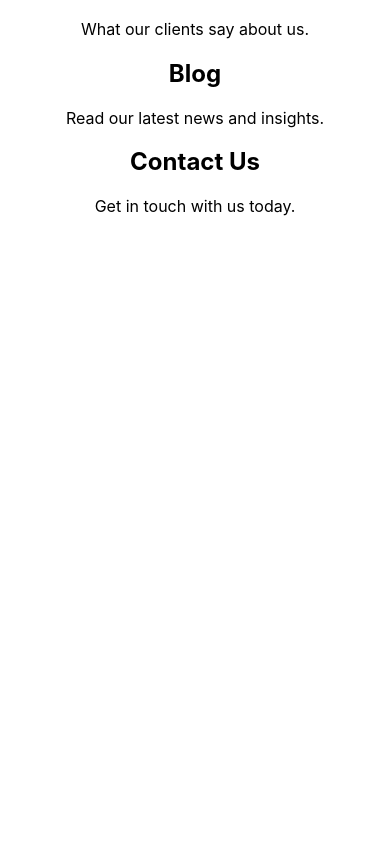
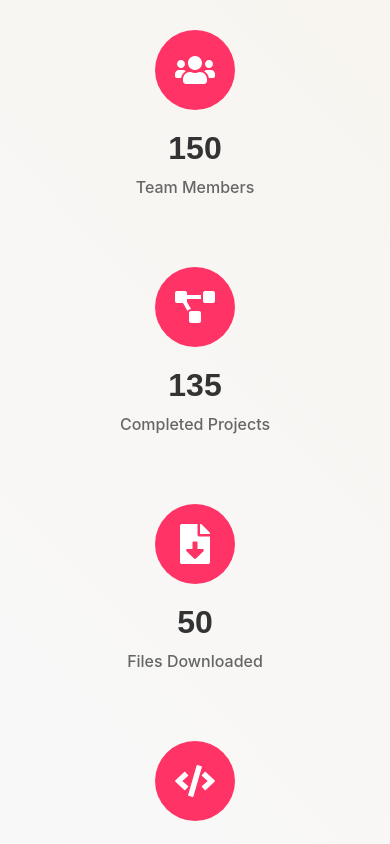
Before and after one commit to YoussefGad97/Fokir2, a React (Create React App) app: page / in a window 390 px wide. Shown: the part 7420-8264 px from the top of the page. Before the commit the page ends 7652 px from the top, so only its background shows below. Built offline with nearby package versions, Linux system fonts and the light colour scheme.

Commit message:
added Counter banner After Portfolio Section

```diff
--- a/src/pages/Home.js
+++ b/src/pages/Home.js
@@ -1,4 +1,4 @@
-import React, { useState } from "react";
+import React, { useState, useEffect } from "react";
 import "../styles/Home.scss";
 import profile from "../assets/images/about/profile.jpg";
 import project1 from "../assets/images/portfolio/1.jpg";
@@ -20,6 +20,10 @@ import {
   FaMobileAlt,
   FaCube,
   FaTools,
+  FaUsers,
+  FaProjectDiagram,
+  FaFileDownload,
+  FaCode
 } from "react-icons/fa";
 
 const Home = () => {
@@ -44,6 +48,54 @@ const Home = () => {
   const filteredItems = activeFilter === 'all'
     ? portfolioItems
     : portfolioItems.filter(item => item.category === activeFilter);
+
+  const counterData = [
+    { icon: <FaUsers />, count: 150, title: "Team Members" },
+    { icon: <FaProjectDiagram />, count: 135, title: "Completed Projects" },
+    { icon: <FaFileDownload />, count: 50, title: "Files Downloaded" },
+    { icon: <FaCode />, count: 500, title: "Lines of Code" }
+  ];
+
+  useEffect(() => {
+    const observer = new IntersectionObserver((entries) => {
+      entries.forEach(entry => {
+        if (entry.isIntersecting) {
+          const counters = entry.target.querySelectorAll('.counter-number');
+          counters.forEach(counter => {
+            const target = parseInt(counter.getAttribute('data-count'));
+            let current = 0;
+            const increment = target / 100;
+            const duration = 2000; // 2 seconds
+            const stepTime = duration / 100;
+
+            const updateCounter = () => {
+              current += increment;
+              if (current < target) {
+                counter.textContent = Math.round(current);
+                setTimeout(updateCounter, stepTime);
+              } else {
+                counter.textContent = target;
+              }
+            };
+
+            updateCounter();
+          });
+          observer.unobserve(entry.target);
+        }
+      });
+    }, { threshold: 0.5 });
+
+    const counterSection = document.querySelector('.counter-banner');
+    if (counterSection) {
+      observer.observe(counterSection);
+    }
+
+    return () => {
+      if (counterSection) {
+        observer.unobserve(counterSection);
+      }
+    };
+  }, []);
 
   return (
     <div className="home">
@@ -240,6 +292,26 @@ const Home = () => {
         </div>
       </section>
 
+      <section className="counter-banner">
+        <div className="container">
+          <div className="counter-grid">
+            {counterData.map((item, index) => (
+              <div key={index} className="counter-item">
+                <div className="counter-icon">
+                  {item.icon}
+                </div>
+                <div className="counter-number" data-count={item.count}>
+                  0
+                </div>
+                <div className="counter-title">
+                  {item.title}
+                </div>
+              </div>
+            ))}
+          </div>
+        </div>
+      </section>
+
       <section id="testimonial" className="section">
         <div className="container">
           <h2>Testimonials</h2>
--- a/src/styles/Home.scss
+++ b/src/styles/Home.scss
@@ -657,3 +657,112 @@
     }
   }
 }
+
+.counter-banner {
+  padding: 80px 0;
+  background-color: #f8f9fa;
+  position: relative;
+  overflow: hidden;
+
+  &::before {
+    content: '';
+    position: absolute;
+    top: 0;
+    left: 0;
+    width: 100%;
+    height: 100%;
+    background: linear-gradient(45deg, rgba(250, 248, 249, 0.1), rgba(255, 167, 51, 0.05));
+    z-index: 1;
+  }
+
+  .container {
+    position: relative;
+    z-index: 2;
+    max-width: 1200px;
+    margin: 0 auto;
+    padding: 0 20px;
+  }
+
+  .counter-grid {
+    display: grid;
+    grid-template-columns: repeat(4, 1fr);
+    gap: 30px;
+    text-align: center;
+  }
+
+  .counter-item {
+    padding: 20px;
+    transition: transform 0.3s ease;
+
+    &:hover {
+      transform: translateY(-5px);
+    }
+
+    .counter-icon {
+      width: 80px;
+      height: 80px;
+      background: #ff3366;
+      border-radius: 50%;
+      display: flex;
+      align-items: center;
+      justify-content: center;
+      margin: 0 auto 20px;
+      color: #fff;
+      font-size: 2rem;
+      transition: all 0.3s ease;
+
+      svg {
+        width: 40px;
+        height: 40px;
+      }
+    }
+
+    .counter-number {
+      font-size: 2.5rem;
+      font-weight: 700;
+      color: #333;
+      margin-bottom: 10px;
+      font-family: 'Poppins', sans-serif;
+    }
+
+    .counter-title {
+      font-size: 1.1rem;
+      color: #666;
+      font-weight: 500;
+    }
+
+    &:hover .counter-icon {
+      transform: rotateY(360deg);
+      background: #333;
+    }
+  }
+}
+
+// Add responsive styles for counter banner
+@media (max-width: 992px) {
+  .counter-banner {
+    .counter-grid {
+      grid-template-columns: repeat(2, 1fr);
+    }
+  }
+}
+
+@media (max-width: 576px) {
+  .counter-banner {
+    padding: 60px 0;
+
+    .counter-grid {
+      grid-template-columns: 1fr;
+    }
+
+    .counter-item {
+      .counter-number {
+        font-size: 2rem;
+      }
+
+      .counter-title {
+        font-size: 1rem;
+      }
+    }
+  }
+}
```
